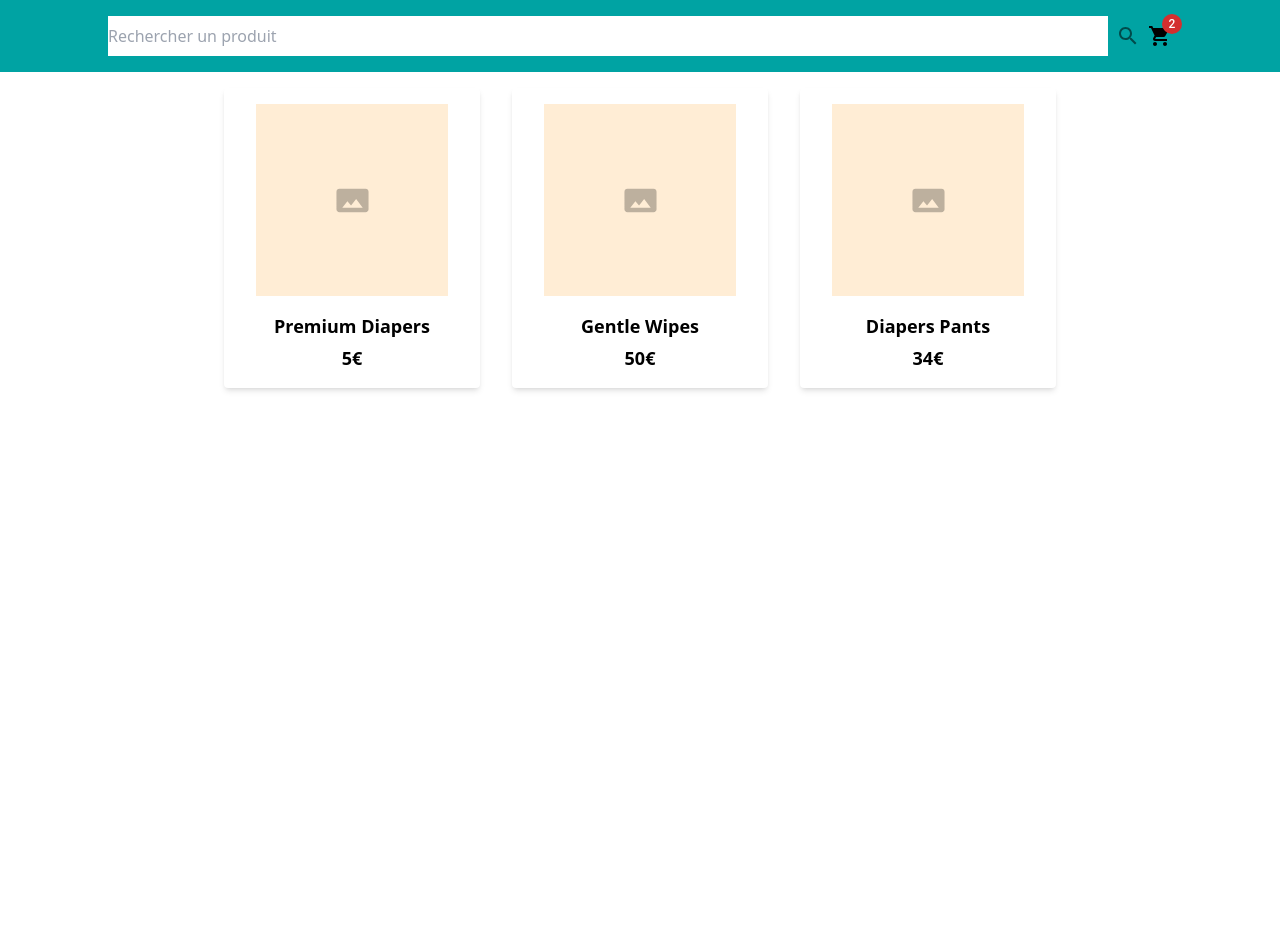
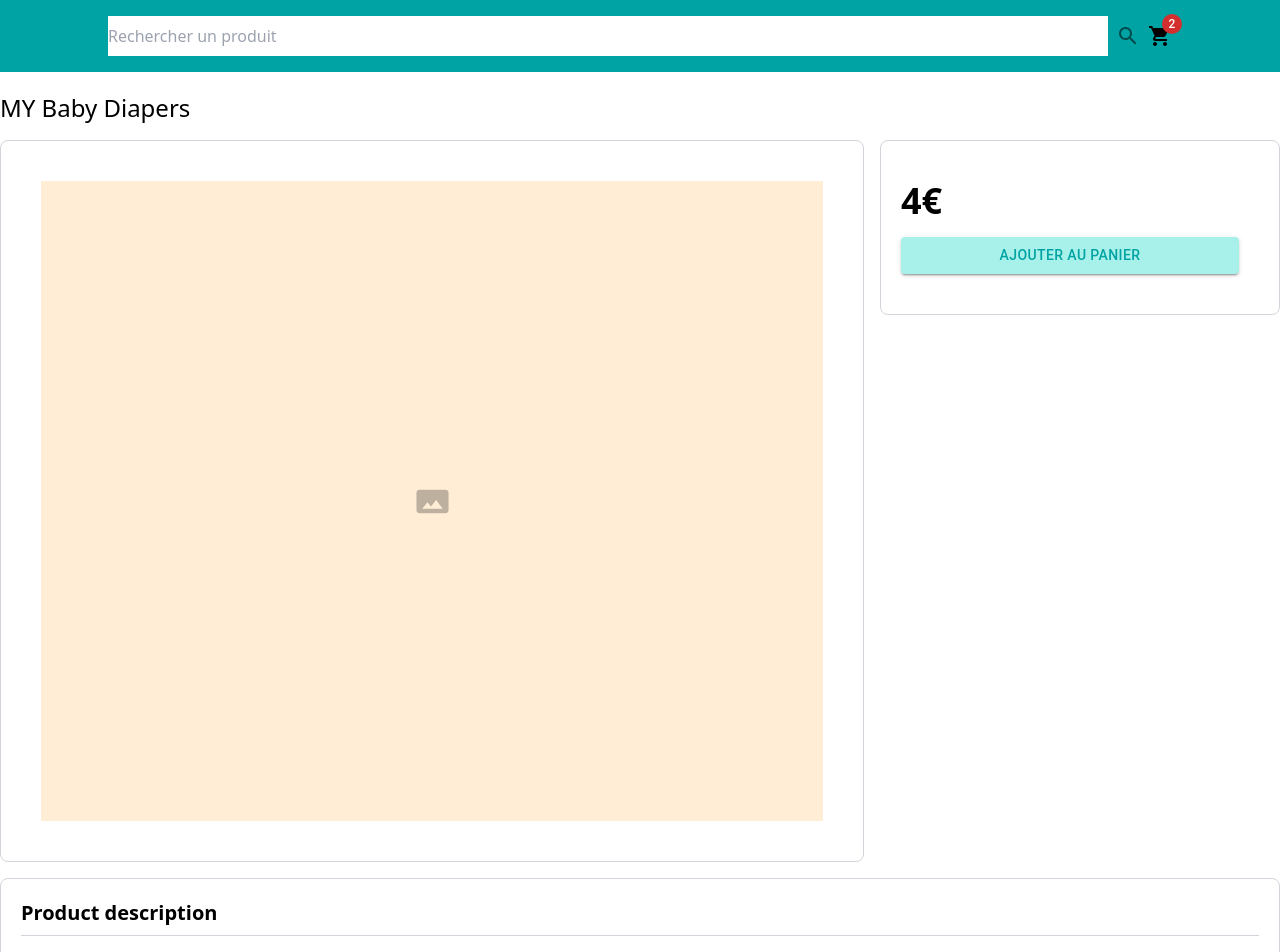
Before and after one commit to Fatou-hub/vite-front-ecommerce, a React (Vite) app: page / in a window 1280 px wide. Shown: the top 952 px of the page. Before the commit the page ends 800 px from the top, so only its background shows below. Built offline with nearby package versions, Linux system fonts and the light colour scheme.

Commit message:
feat(display-product): single product page description and price

```diff
--- a/src/App.tsx
+++ b/src/App.tsx
@@ -1,6 +1,9 @@
+import type { ProducItemData } from "./features/product/list-products/types";
 import Header from "./common/layout/Header";
-import ProductList from "./features/product/list-products/ui/ProductList";
-import { ProducItemData } from "./features/product/list-products/types";
+import Product from "./features/product/display-product/ui/Product/Product";
+import type { ProductData } from "./features/product/display-product/types";
+
+
 
 function App() {
   const onSubmit = (search: string) => {
@@ -31,10 +34,23 @@ function App() {
   ];
 
 
+  const product: ProductData = {
+    name: "MY Baby Diapers",
+    picture:"",
+    price: 4,
+    description:"These diapers are made for babies from 0 to 6 months. It offers soft and toxic free components for the safety of your baby butt. Our MYBABY diapers respects the sensitiveness of a baby skin especially the down area after doing the duty. Yes there are NO : WITHOUT LOTION, PERFUME, PETROLATUM; TCF cellulose pulp from responsibly managed FSC® certified forests and other controlled sources; Backsheet sails maintenance and acquisition-receiver",
+  }
+
+const addToCart = (): void =>{
+  console.log('Add to cart');
+}
+
   return (
     <>
       <Header onSubmit={onSubmit} cartCount={cartCount} />
-      <ProductList products={products} />
+      <div className="mt-5">
+      <Product product={product} addToCart={addToCart} />
+      </div>
     </>
 
   );
--- a/src/common/design-system/Button/Button.tsx
+++ b/src/common/design-system/Button/Button.tsx
@@ -4,16 +4,29 @@ import type { ButtonProps } from '@mui/material/Button';
 
 type Props = {
     children: ButtonProps['children'];
-    variant?: ButtonProps ['variant'];
+    variant?: ButtonProps['variant'];
     type?: ButtonProps['type'];
     disabled?: ButtonProps['disabled'];
     onClick: ButtonProps['onClick'];
+    color?: string; // Ajout de la prop color ici
 }
 
-const Button = ({ children, variant='text', type='button', disabled=false, onClick }: Props):
+const Button = ({ children, variant = 'text', type = 'button', disabled = false, onClick, color='#00a3a3' }: Props):
     ReactElement => {
     return (
-        <MuiButton variant={variant} type={type} disabled={disabled} onClick={onClick}>
+        <MuiButton
+            variant={variant}
+            fullWidth
+            type={type}
+            disabled={disabled}
+            onClick={onClick}
+            sx={{
+                backgroundColor: color, // Custom background color
+                color: '#00a3a3', // You can adjust the text color here as well
+                '&:hover': {
+                    backgroundColor: `${color}99`, // Lighter color on hover
+                },
+            }}>
             {children}
         </MuiButton>
     );
--- a/src/features/cart/add-cart-product/ui/AddCartButton/AddCartButton.tsx
+++ b/src/features/cart/add-cart-product/ui/AddCartButton/AddCartButton.tsx
@@ -7,7 +7,7 @@ type Props = {
 
 const AddCartButton = ({ addToCart} : Props): ReactElement => {
     return(
-        <Button variant="contained" onClick={addToCart}>
+        <Button variant="contained" onClick={addToCart} color='#a7f1ea'>
             Ajouter au panier
         </Button>
     );
--- /dev/null
+++ b/src/features/product/display-product/types/index.ts
@@ -0,0 +1,6 @@
+export interface ProductData {
+    name: string;
+    picture: string;
+    price:number;
+    description: string;
+}
--- /dev/null
+++ b/src/features/product/display-product/ui/Product/Product.tsx
@@ -0,0 +1,56 @@
+import type { ReactElement } from "react";
+import { Panorama } from "@mui/icons-material";
+import type { ProductData } from "../../types";
+import classNames from "classnames";
+import AddCartButton from "../../../../cart/add-cart-product/ui/AddCartButton";
+
+type Props = {
+    product: ProductData;
+    addToCart: () => void;
+}
+
+const borderStyle = 'border border-gray-300 border-solid rounded-lg';
+
+const Product = ({ product: { name, picture, price, description }, addToCart, }: Props): ReactElement => {
+    return (
+        <div>
+            <h1 className='text-2xl mb-4'>{name}</h1>
+            <div className={classNames('flex', 'flex-col lg:flex-row', 'gap-4')}>
+                <div className={classNames(borderStyle, 'p-10', 'grow',
+                     'flex', 'justify-center')}>
+                    {picture && <img src={picture} alt={name} />}
+                    {!picture && (
+                        <div
+                        className={classNames('flex',
+                            'items-center justify-center',
+                             'w-full h-[40rem]',
+                             'bg-orange-100',
+                        )}>
+                        <Panorama fontSize='large' color='disabled'/>
+                    </div>
+                    )}
+                </div>
+
+                <div className={classNames(borderStyle, 'p-10', 'pl-5', 'w-full lg:w-[25rem]',
+                    'h-fit')}>
+                <p className="text-4xl font-bold">{price}€</p>
+                <div className="mt-4">
+                <AddCartButton addToCart={addToCart}/>
+                </div>
+                </div>
+            </div>
+
+            <div className={classNames(borderStyle, 'mt-4', 'p-5')}>
+                <h2 className={classNames('pb-2',
+                     'border-b border-b-gray-300 border-b-solid',
+                     'text-xl',
+                     'font-bold',
+                     )}
+                     >Product description</h2>
+                <p className="mt-3">{description}</p>
+            </div>
+        </div>
+    );
+};
+
+export default Product;
```
Also changed, not shown: src/features/product/display-product/ui/Product/index.tsx (added).
